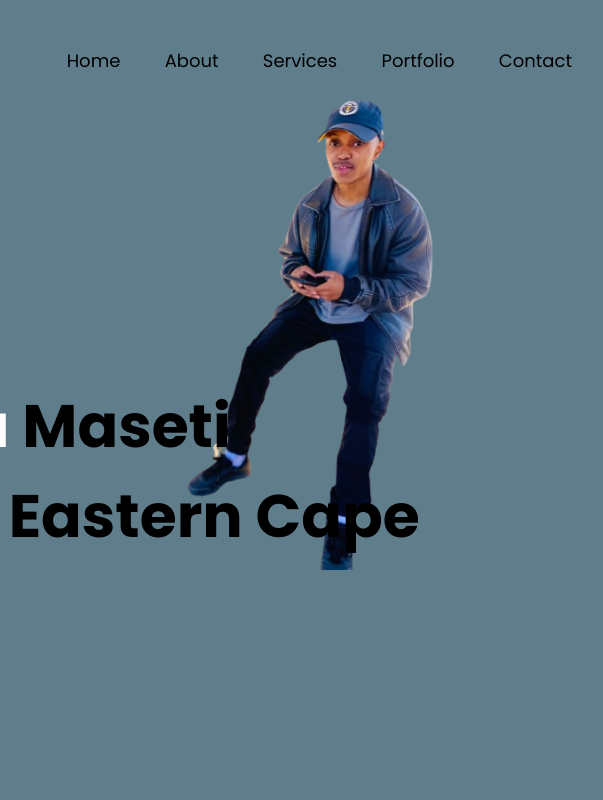
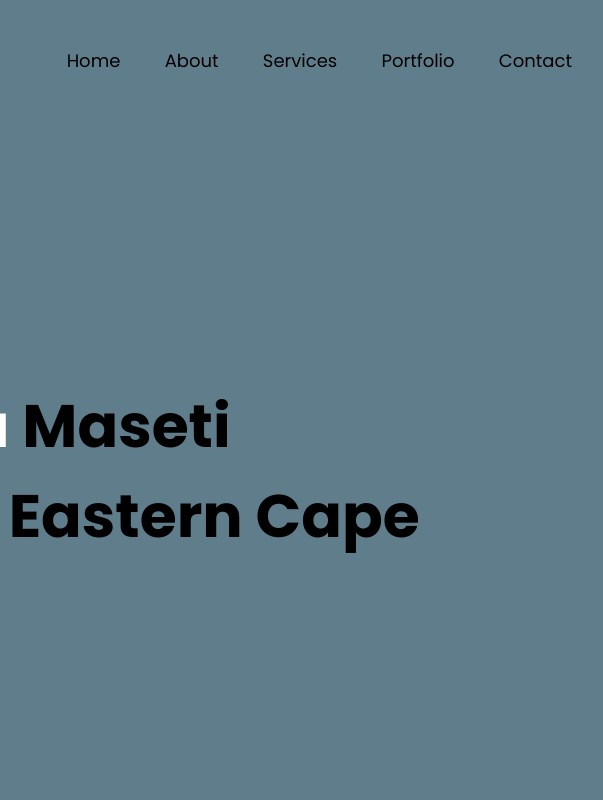
Before and after one commit to uyanda-maseti/riq-st-patrick, a plain HTML site: page public/index.html in a window 1280 px wide. Shown: the top 800 px of the page, 560-1163 px from the left. Drawn offline with Linux system fonts and the light colour scheme.

Commit message:
change embarrasing images

```diff
--- a/public/css/style.css
+++ b/public/css/style.css
@@ -18,7 +18,7 @@ body {
 #header {
     width: 100vw;
     height: 100vh;
-    background-image: url(../img/mirror.PNG);
+
     background-size: 30% auto;
     background-repeat: no-repeat;
     background-position: 70% 20%;
```
Also changed, not shown: public/img/hero-background.png (deleted), public/img/mirror.PNG (deleted), public/img/phone.png (deleted).
